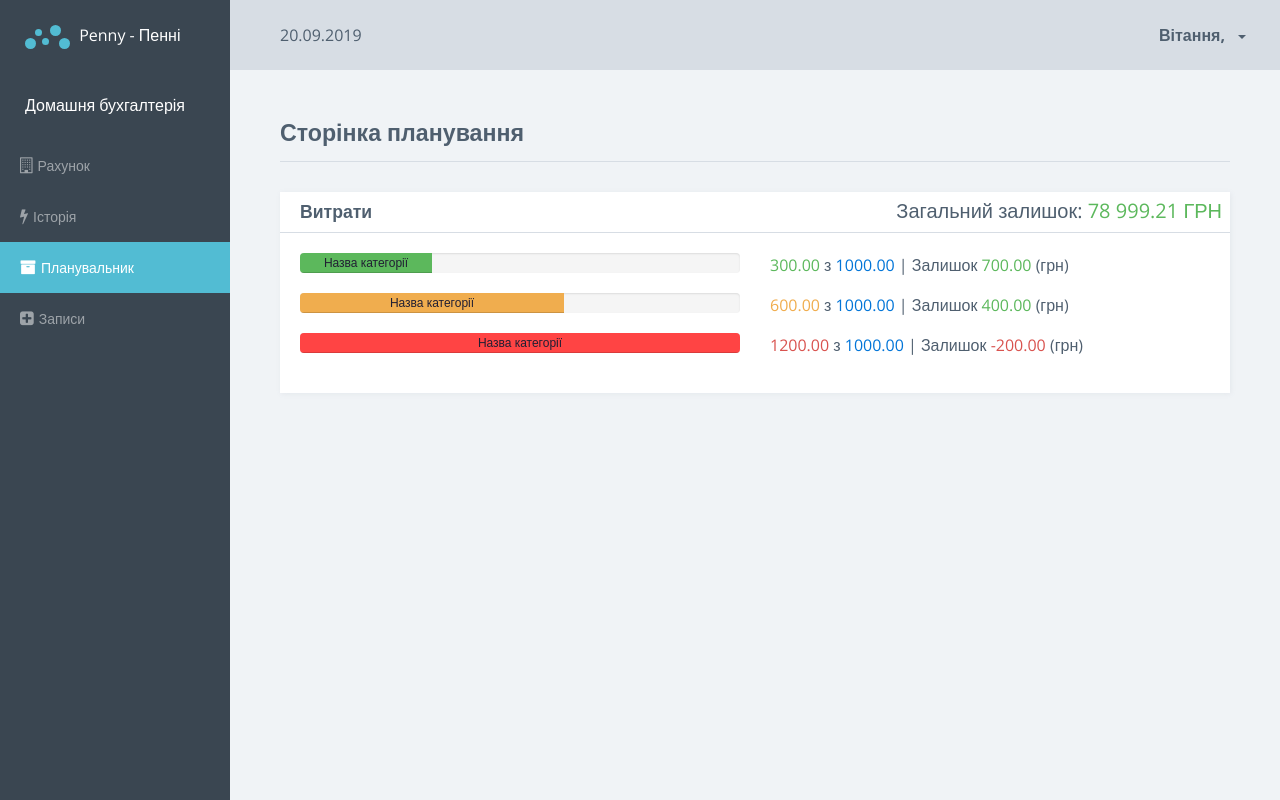
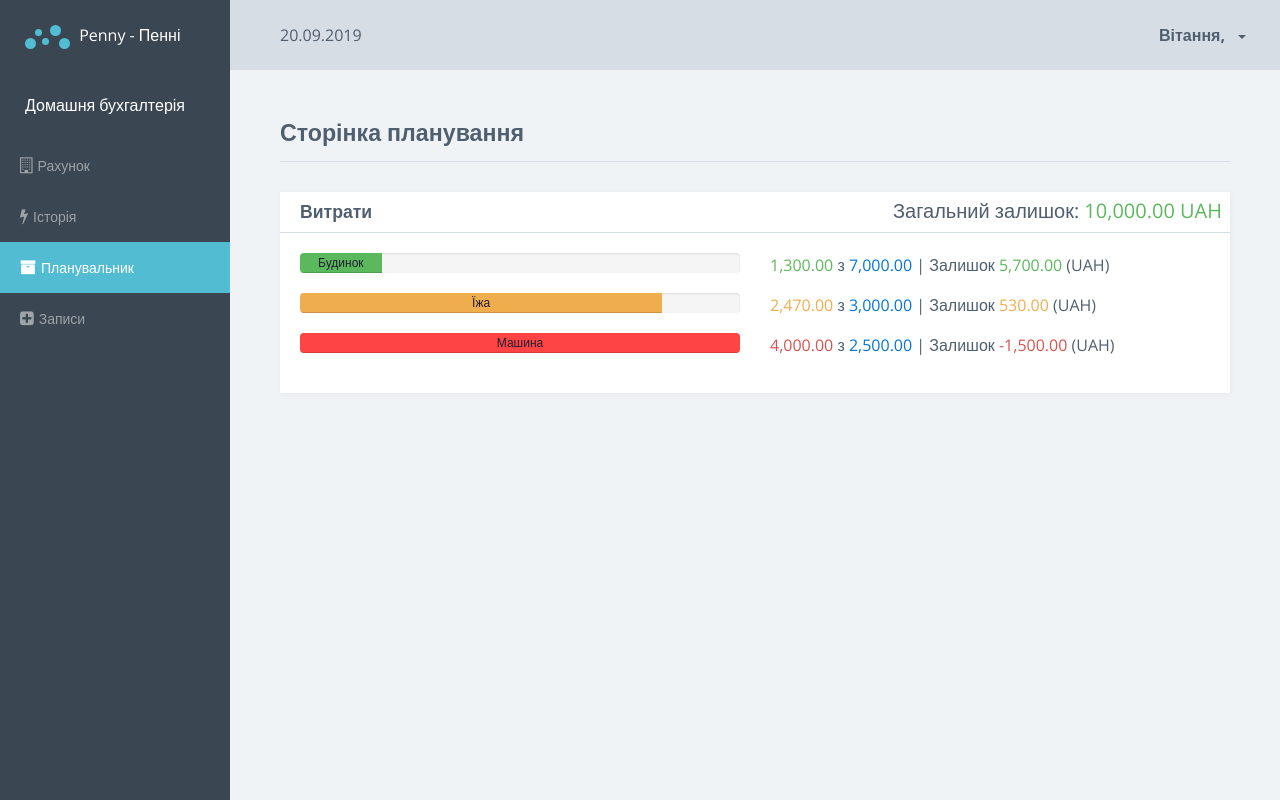
Before and after one commit to vaReliy/penny, an Angular app: page /system/planner in a window 1280 px wide. Built offline with nearby package versions, Linux system fonts and the light colour scheme; data requests are answered from the project's data file.

Commit message:
added page-planner

```diff
--- a/src/app/system/page-planner/page-planner.component.html
+++ b/src/app/system/page-planner/page-planner.component.html
@@ -3,7 +3,8 @@
     Сторінка планування <span class="sparkline bar"></span>
   </h3>
 </div>
-<section class="section">
+<section class="section" *ngIf="!isLoaded">Завантаження...</section>
+<section class="section" *ngIf="isLoaded">
   <div class="row">
     <div class="col-md-12">
       <div class="card">
@@ -12,61 +13,25 @@
             <h3 class="title">Витрати</h3>
           </div>
           <h5 class="planning-expenses pull-right">
-            Загальний залишок: <span class="text-success">78 999.21 ГРН</span>
+            Загальний залишок: <span class="text-success">{{bill.value | number:'1.2'}} {{bill.currency}}</span>
           </h5>
         </div>
         <div class="card-block">
-          <div class="row">
+          <div class="row" *ngFor="let c of categories">
             <div class="col-xs-6">
               <div class="n-progress">
-                <div class="progress-bar success" style="width: 30%;">
-                  <span>Назва категорії</span>
+                <div class="progress-bar {{getProgressColor(c)}}" [ngStyle]="{width: getProgressWidthValue(c)}">
+                  <span>{{c.name}}</span>
                 </div>
               </div>
             </div>
             <div class="col-xs-6">
               <p>
-                <span class="text-success">300.00</span>
+                <span class="text-{{getProgressColor(c)}}">{{getCategorySpendValue(c) | number:'1.2'}}</span>
                 з
-                <span class="text-primary">1000.00</span>
+                <span class="text-primary">{{c.capacity | number:'1.2'}}</span>
                 |
-                Залишок <span class="text-success">700.00</span> (грн)
-              </p>
-            </div>
-          </div>
-          <div class="row">
-            <div class="col-xs-6">
-              <div class="n-progress">
-                <div class="progress-bar warning" style="width: 60%;">
-                  <span>Назва категорії</span>
-                </div>
-              </div>
-            </div>
-            <div class="col-xs-6">
-              <p>
-                <span class="text-warning">600.00</span>
-                з
-                <span class="text-primary">1000.00</span>
-                |
-                Залишок <span class="text-success">400.00</span> (грн)
-              </p>
-            </div>
-          </div>
-          <div class="row">
-            <div class="col-xs-6">
-              <div class="n-progress">
-                <div class="progress-bar danger" style="width: 100%;">
-                  <span>Назва категорії</span>
-                </div>
-              </div>
-            </div>
-            <div class="col-xs-6">
-              <p>
-                <span class="text-danger">1200.00</span>
-                з
-                <span class="text-primary">1000.00</span>
-                |
-                Залишок <span class="text-danger">-200.00</span> (грн)
+                Залишок <span class="text-{{getProgressColor(c)}}">{{getCategoryLeftValue(c) | number:'1.2'}}</span> ({{bill.currency}})
               </p>
             </div>
           </div>
--- a/src/app/system/page-planner/page-planner.component.ts
+++ b/src/app/system/page-planner/page-planner.component.ts
@@ -1,15 +1,83 @@
-import { Component, OnInit } from '@angular/core';
+import { Component, OnDestroy, OnInit } from '@angular/core';
+import { combineLatest, Subscription } from 'rxjs';
+
+import { AppEvent } from '../shared/models/app-event.model';
+import { Bill } from '../shared/models/bill.model';
+import { Category } from '../shared/models/category.model';
+import { AppEventService } from '../shared/services/app-event.service';
+import { BillService } from '../shared/services/bill.service';
+import { CategoriesService } from '../shared/services/categories.service';
 
 @Component({
   selector: 'app-page-planner',
   templateUrl: './page-planner.component.html',
   styleUrls: ['./page-planner.component.scss']
 })
-export class PagePlannerComponent implements OnInit {
+export class PagePlannerComponent implements OnInit, OnDestroy {
+  isLoaded = false;
+  bill: Bill;
+  events: AppEvent[];
+  categories: Category[];
+  private sub1: Subscription;
 
-  constructor() { }
+  constructor(
+    private billService: BillService,
+    private eventService: AppEventService,
+    private categoriesService: CategoriesService,
+  ) {
+  }
 
   ngOnInit() {
+    this.sub1 = combineLatest(
+      this.billService.getBill(),
+      this.eventService.getEvents(),
+      this.categoriesService.getCategories(),
+    ).subscribe((data: [Bill, AppEvent[], Category[]]) => {
+      this.bill = data[0];
+      this.events = data[1];
+      this.categories = data[2];
+      this.isLoaded = true;
+    });
   }
 
+  getCategorySpendValue(category: Category): number {
+    const events = this.events.filter((e) => e.category === category.id && e.type === 'outcome');
+    return events.reduce((acc, el) => {
+      acc += el.amount;
+      return acc;
+    }, 0);
+  }
+
+  getCategoryLeftValue(category: Category): number {
+    const spendValue = this.getCategorySpendValue(category);
+    console.log(category.name, this.getPercent(spendValue, +category.capacity));
+    return +category.capacity - spendValue;
+  }
+
+  getProgressPercent(category: Category): number {
+    const spendValue = this.getCategorySpendValue(category);
+    return this.getPercent(spendValue, +category.capacity);
+  }
+
+  getProgressWidthValue(category: Category): string {
+    const value = this.getProgressPercent(category);
+    return value >= 100 ? '100%' : `${value}%`;
+  }
+
+  getProgressColor(category: Category) {
+    const percent = this.getProgressPercent(category);
+    return percent > 90 ? 'danger' :
+      percent > 60 ? 'warning' : 'success';
+  }
+
+  ngOnDestroy(): void {
+    if (this.sub1) {
+      this.sub1.unsubscribe();
+    }
+  }
+
+  private getPercent(value: number, base: number): number {
+    const percent = Math.round(value * 100 / base * 100) / 100;
+    return Math.max(0, percent);
+  }
 }
--- a/src/app/system/page-records/add-event/add-event.component.ts
+++ b/src/app/system/page-records/add-event/add-event.component.ts
@@ -34,7 +34,7 @@ export class AddEventComponent implements OnInit {
       return;
     }
     const date = moment().format('DD.MM.YYYY HH:mm:ss');
-    this.addAppEvent.emit(new AppEvent(type, amount, category, date, description));
+    this.addAppEvent.emit(new AppEvent(type, amount, +category, date, description));
     this.setDefaults(form);
   }
 
--- a/src/app/system/shared/services/app-event.service.ts
+++ b/src/app/system/shared/services/app-event.service.ts
@@ -15,6 +15,27 @@ export class AppEventService extends BaseApi {
     super(http);
   }
 
+  getEvents(): Observable<AppEvent[]> {
+    return this.GET('events')
+      .pipe(
+        delay(500),
+        map(events => {
+          const result = [];
+          events.forEach((e: AppEvent) => {
+            result.push(new AppEvent(
+              e.type,
+              e.amount,
+              e.category,
+              e.date,
+              e.description,
+              e.id,
+            ));
+          });
+          return result;
+        }),
+      );
+  }
+
   addEvent(event: AppEvent): Observable<AppEvent> {
     return this.POST('events', event)
       .pipe(
--- a/src/app/system/shared/services/categories.service.ts
+++ b/src/app/system/shared/services/categories.service.ts
@@ -18,7 +18,17 @@ export class CategoriesService extends BaseApi {
   getCategories(): Observable<Category[]> {
     return this.GET('categories').pipe(
       delay(500),
-      map(v => v),
+      map(categories => {
+        const result = [];
+        categories.forEach((c: Category) => {
+          result.push(new Category(
+            c.name,
+            c.capacity,
+            c.id,
+          ));
+        });
+        return result;
+      }),
     );
   }
 
```
